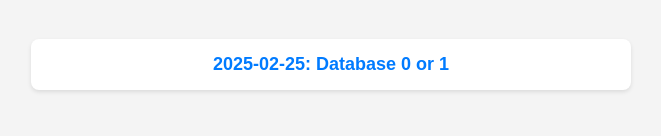
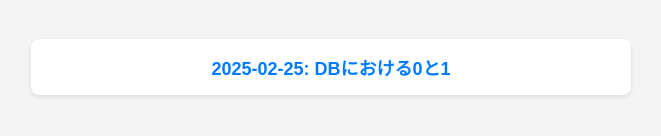
Before and after one commit to motty93/slides, a plain HTML site: page index.html in a window 1280 px wide. Shown: the part 144-280 px from the top of the page, 309-970 px from the left. Drawn offline with Linux system fonts and the light colour scheme.

Commit message:
docs: Update title of the slide link in index.html

```diff
--- a/index.html
+++ b/index.html
@@ -58,7 +58,7 @@
 
 	<div class="container">
 		<ul class="slide-list">
-			<li><a href="20250225/slide.html">2025-02-25: Database 0 or 1</a></li>
+			<li><a href="20250225/slide.html">2025-02-25: DBにおける0と1</a></li>
 			<!-- 新しいスライドを追加するときは、ここに<li>を追加 -->
 		</ul>
 	</div>
```
